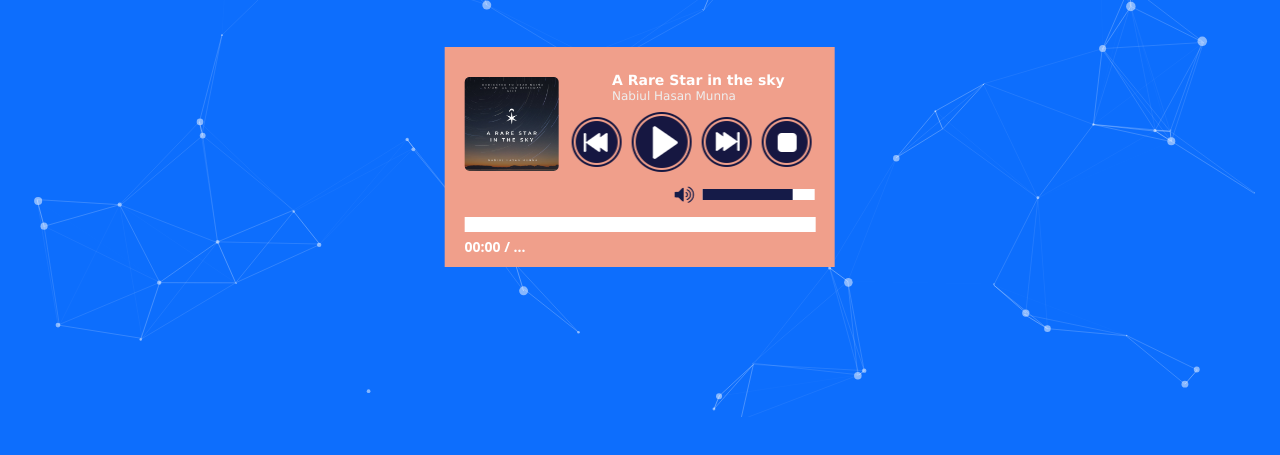
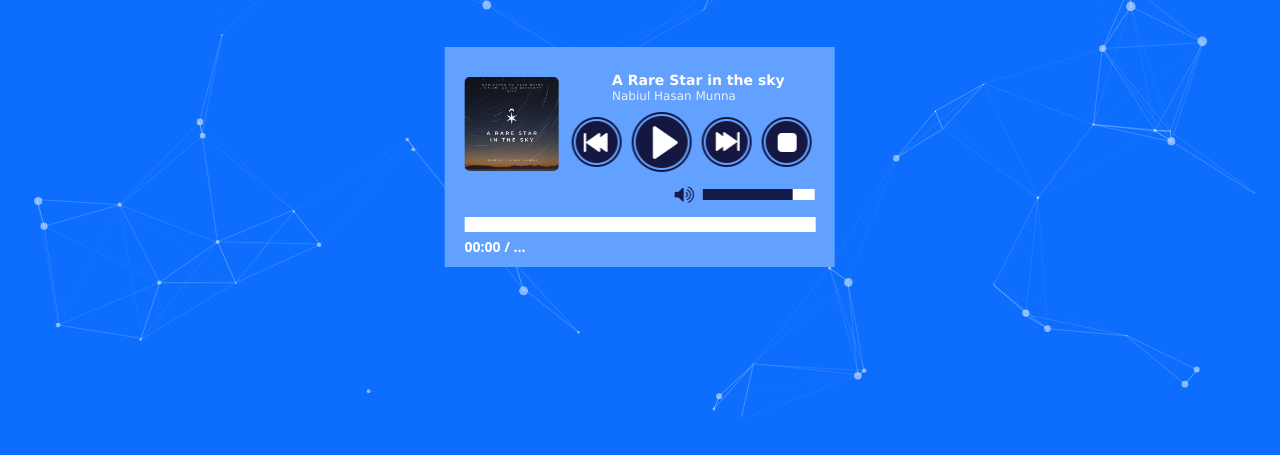
Before and after one commit to nabiulhasanmunna/rarestar, a website: page index.html in a window 1280 px wide. Shown: the part 283-738 px from the top of the page. Drawn offline with nearby package versions, Linux system fonts and the light colour scheme; files whose address does not match are found by name.

Commit message:
Update index.html

```diff
--- a/index.html
+++ b/index.html
@@ -19,7 +19,7 @@
 		    display:none;
 	    }
 	    .player{
-		    background:#62a1ff;
+		    background:#62a1ff !important;
 	    }
         body {
             scroll-behavior: smooth;
```
